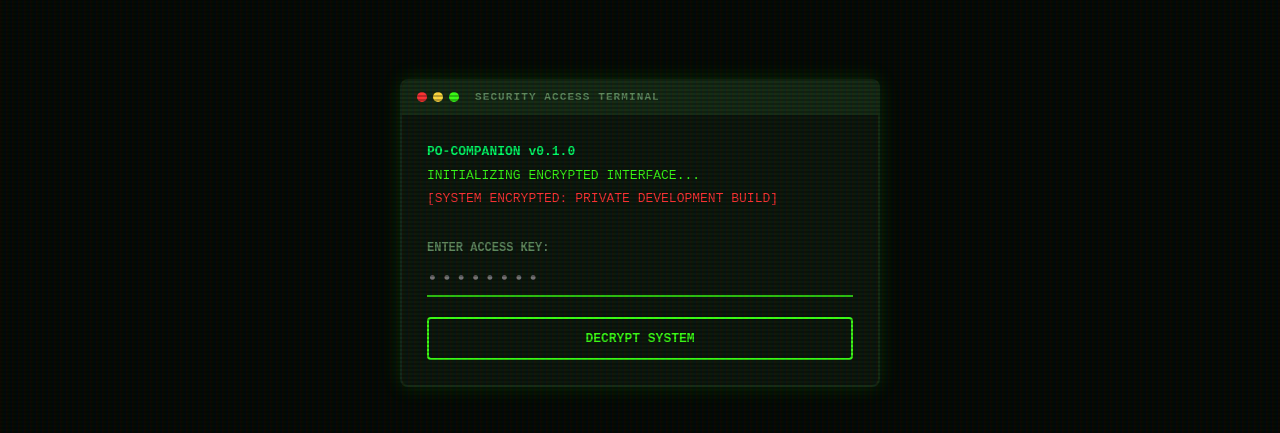
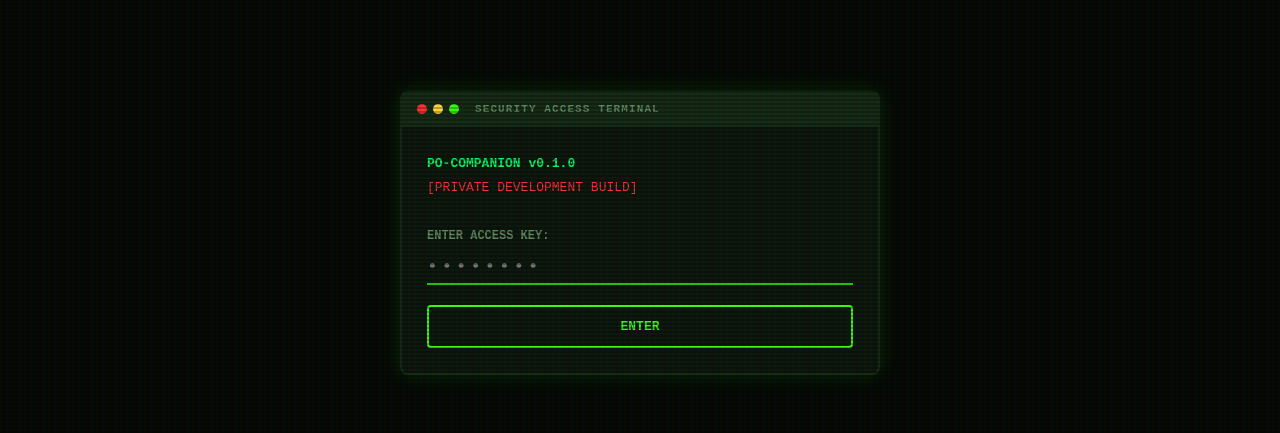
Before and after one commit to omwcoding/PO-Companion, a Vue app: page / in a window 1280 px wide. Shown: the part 167-600 px from the top of the page. Built offline with nearby package versions, Linux system fonts and the light colour scheme; the HTML template or start-up script is replaced by a standard one.

Commit message:
fix: simplify warning messages in PasswordGate and update guide content in GuideModal

```diff
--- a/src/components/GuideModal.vue
+++ b/src/components/GuideModal.vue
@@ -10,9 +10,6 @@
 
         <!-- Body -->
         <div class="modal-body scrollable-body">
-          <div class="guide-intro">
-            Riferimento rapido per le combinazioni di tasti ed i segreti del Teenage Engineering PO-33 K.O!
-          </div>
 
           <!-- Category 1: Recording -->
           <div class="guide-section">
--- a/src/components/PasswordGate.vue
+++ b/src/components/PasswordGate.vue
@@ -15,8 +15,7 @@
         <div class="terminal-body">
           <div class="prompt-text">
             <span class="accent-text">PO-COMPANION v0.1.0</span><br />
-            <span>INITIALIZING ENCRYPTED INTERFACE...</span><br />
-            <span class="warning-text">[SYSTEM ENCRYPTED: PRIVATE DEVELOPMENT BUILD]</span>
+            <span class="warning-text">[PRIVATE DEVELOPMENT BUILD]</span>
           </div>
 
           <form @submit.prevent="handleSubmit" class="input-area">
@@ -41,7 +40,7 @@
             </div>
 
             <button type="submit" class="terminal-btn" :disabled="loading">
-              {{ loading ? 'VERIFYING...' : 'DECRYPT SYSTEM' }}
+              {{ loading ? 'VERIFYING...' : 'ENTER' }}
             </button>
           </form>
         </div>
@@ -62,7 +61,7 @@ const error = ref(false)
 const loading = ref(false)
 const passwordInput = ref<HTMLInputElement | null>(null)
 
-// SHA-256 hash generated for the password "omie"
+// SHA-256 hash generated for the password
 const CORRECT_HASH = 'eb4ea9f4ce7e68df84f44c72b9649df8e6a2a7b0e738dd622211c3f907b40773'
 
 onMounted(() => {
```
